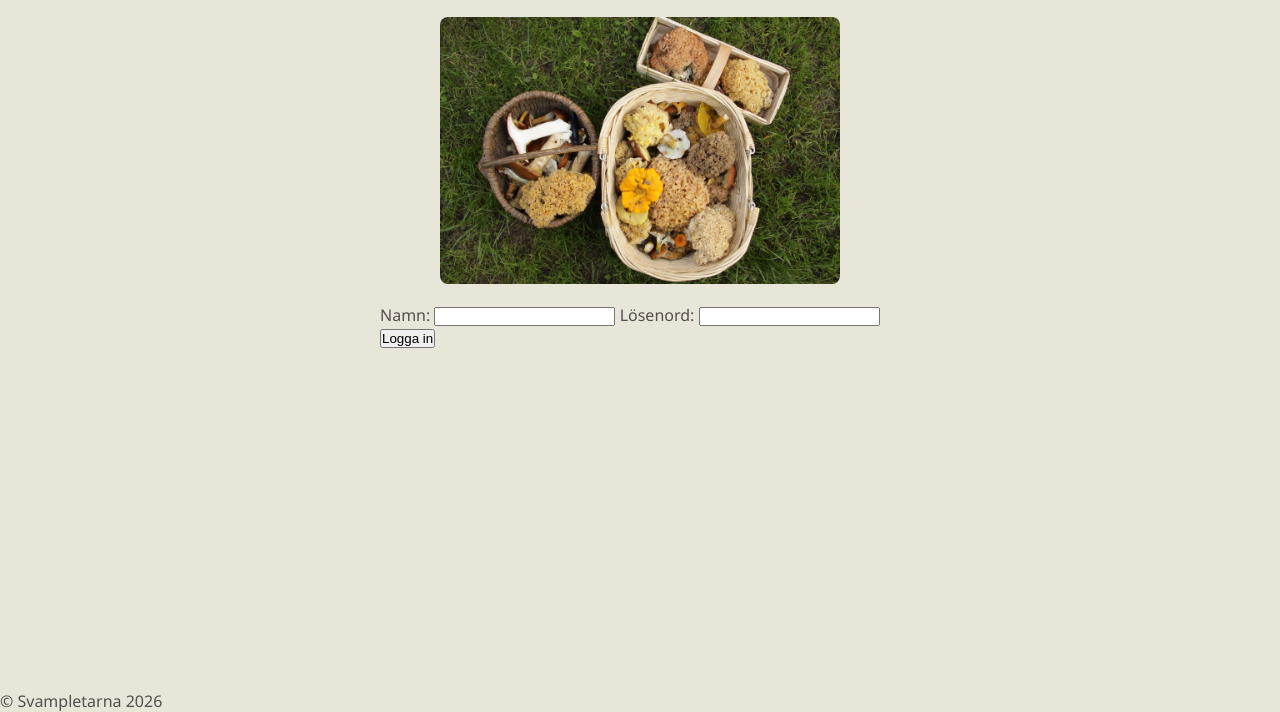
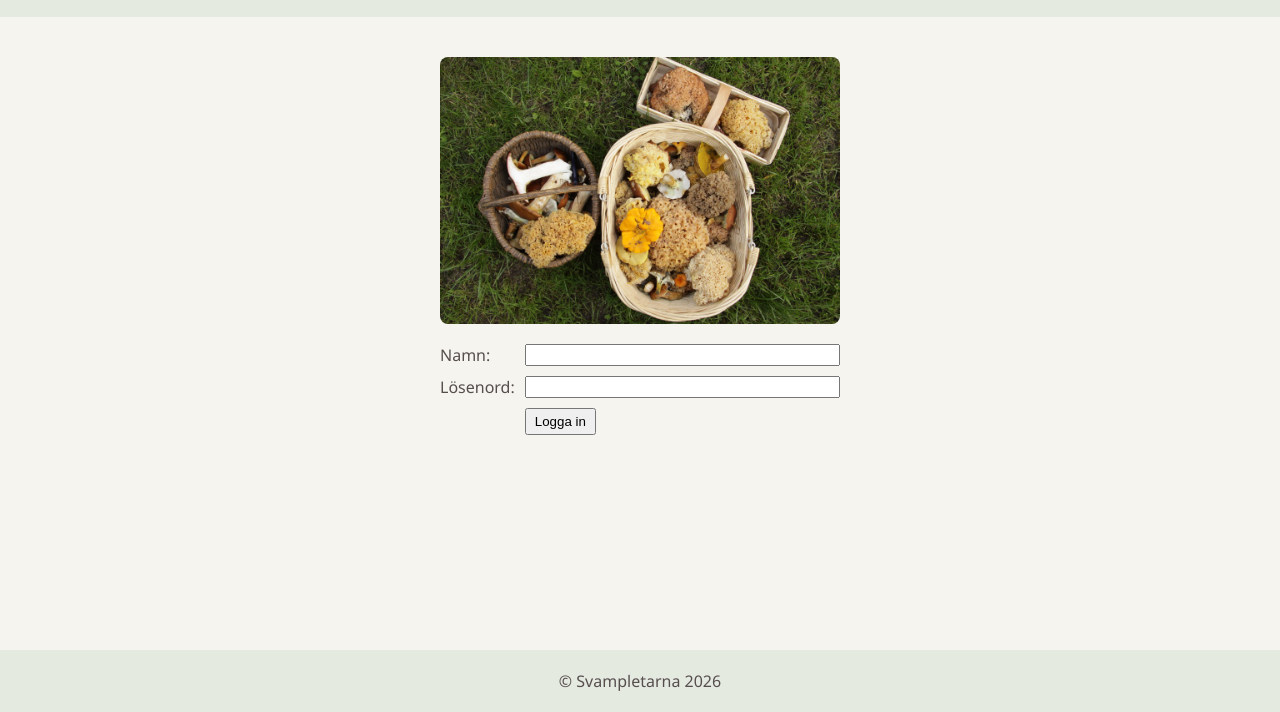
Before and after one commit to evelinakarlsson/Svampletarna, a plain HTML site: page index.html in a window 1280 px wide. Shown: the part 88-800 px from the top of the page. Drawn offline with Linux system fonts and the light colour scheme.

Commit message:
Fortsatt arbete med CSS

```diff
--- a/index.html
+++ b/index.html
@@ -34,7 +34,7 @@
     </main>
 
     <footer>
-        © Svampletarna 2026
+        <p>© Svampletarna 2026</p>
     </footer>
 
 </body>
--- a/script.js
+++ b/script.js
@@ -25,7 +25,7 @@ function loggaIn() {
 }
 
 function loggaUt() {
-    loginForm.style.display = "block";
+    loginForm.style.display = "grid";
     logoutBtn.style.display = "none";
     msgElem.innerHTML = "";
     namnInput.value = "";
--- a/style.css
+++ b/style.css
@@ -1,23 +1,24 @@
-* {
+* { /* Grundinställningar för alla element*/
     box-sizing: border-box;
     margin: 0;
     padding: 0;
 }
 
 body {
-    /* Delar upp sidan i tre rader (header, main, footer) med grid,
-       så vi kan styra var varje sektion hamnar och att footer
-       alltid ligger i botten */
+    /* Delar upp sidan i tre rader: header, main, footer. Header och footer får det
+    utrymme de behöver medan main tar resterande utrymme.*/
     display: grid;
     grid-template-rows: auto 1fr auto;
     min-height: 100vh;
 
-    background-color: #E8E5D9;
+    background-color: #f5f4ef;
     color: #564E4D;
     font-family: 'Segoe UI', Tahoma, Geneva, Verdana, sans-serif;
 }
 
-img {
+img { /* Bilden anpassar sig efter tillgängligt utrymme och blir max 400px bred.
+    Höjden anpassas automatiskt så att bildens proportioner behålls. Bilden
+    centreras och får rundade hörn.*/
     display: block;
     max-width: 400px;
     width: 100%;
@@ -26,8 +27,15 @@ img {
     border-radius: 8px;
 }
 
+/* Gemensamt utseende för sidhuvud och sidfot. Centrerar texten och skapar utrymme mellan innehållet och kanterna */
+header, footer {
+    background-color: #e5eae1;
+    text-align: center;
+    padding: 20px;
+}
+
 main {
-    /* Lägger main:s innehåll i en kolumn, vilket funkar bra för mobilvyn.
+    /* Huvudinnehållet (main) placeras i en kolumn, vilket funkar bra för mobilvyn.
         Padding skapar luft mellan innehållet och skärmkanten. */
     display: flex;
     flex-direction: column;
@@ -35,9 +43,30 @@ main {
     max-width: 500px;
     margin: 0 auto;
 }
+/*Inloggningsformuläret delas upp i två kolumner med grid: etiketter till vänster
+och inmatningsfält till höger */
+form {
+    display: grid;
+    grid-template-columns: auto 1fr;
+    gap: 10px;
+}
 
-footer {}
+/* Gemensam storlek på knapparna. Fit-content gör baraknappen så bred som innehållet
+behöver. Padding ger luft mellan texten och knappens kanter */
+button {
+    width: fit-content;
+    padding: 4px 8px;
+}
+/* Placerar Logga in-knappen i formulärets andra kolumn */
+#btn1 {
+    grid-column: 2;
 
+}
+/* Skapar mellanrum mellan meddelandet och Logga ut-knappen */
+#btn2 {
+    margin-top: 10px;
+}
+/* Anpassningar för större skärmar */
 @media (min-width: 768px) {
 
     main {
```
